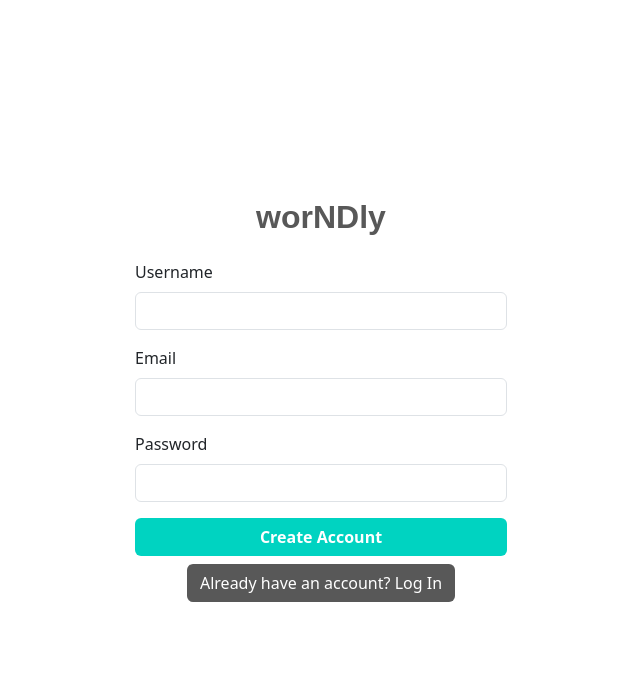
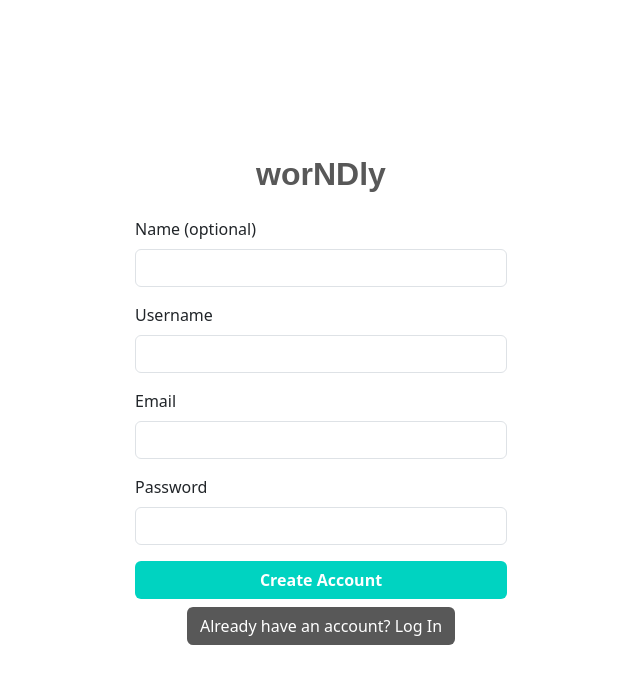
Before and after one commit to bemndy/worNDly, a Django app: page /signup/ in a window 1280 px wide. Shown: the top 684 px of the page, without its empty margins (319-959 px from the left). Run offline with Django 5.2, Linux system fonts and the light colour scheme.

Commit message:
feat: constraints double checking, added optional name field and constraints for required email and username

```diff
--- a/accounts/templates/accounts/register.html
+++ b/accounts/templates/accounts/register.html
@@ -13,8 +13,16 @@
           <a href="/" class="btn" style="background-color: #585858; color: white;">Return</a>
         </div>
       {% else %}
+        {% if error %}
+          <p class="text-danger">{{ error }}</p>
+        {% endif %}
+
         <form method="post" action="{% url 'signup' %}">
           {% csrf_token %}
+          <div class="mb-3">
+            <label for="name" class="form-label">Name (optional)</label>
+            <input type="text" class="form-control" id="name" name="name">
+          </div>
           <div class="mb-3">
             <label for="username" class="form-label">Username</label>
             <input type="text" class="form-control" id="username" name="username" required>
--- a/accounts/views.py
+++ b/accounts/views.py
@@ -5,14 +5,21 @@ from django.contrib.auth.models import User
 
 def RegisterView(request):
     if request.method == 'POST':
-        username = request.POST.get('username')
-        if not username:
-            username = 'no_username' # default username if not provided
-        password = request.POST.get('password')
-        email = request.POST.get('email')
+        name = request.POST.get('name', '')       # optional
+        username = request.POST.get('username', '')
+        email = request.POST.get('email', '')
+        password = request.POST.get('password', '')
+
+        # validate required fields
+        if not username or not email or not password:
+            return render(request, 'accounts/register.html', {'error': 'Username, email, and password are required.'})
+
+        if User.objects.filter(username=username).exists():
+            return render(request, 'accounts/register.html', {'error': 'Username already taken.'})
 
         # create the user object and save it to the database
         user = User.objects.create_user(username=username, password=password, email=email)
+        user.first_name = name  # optional name field
         user.save()
-        return render(request, 'accounts/login.html', {'success': 'Registration successful. Please log in to verify.'})
+        return render(request, 'accounts/login.html', {'success': 'Registration successful. Please log in.'})
     return render(request, 'accounts/register.html')
```
